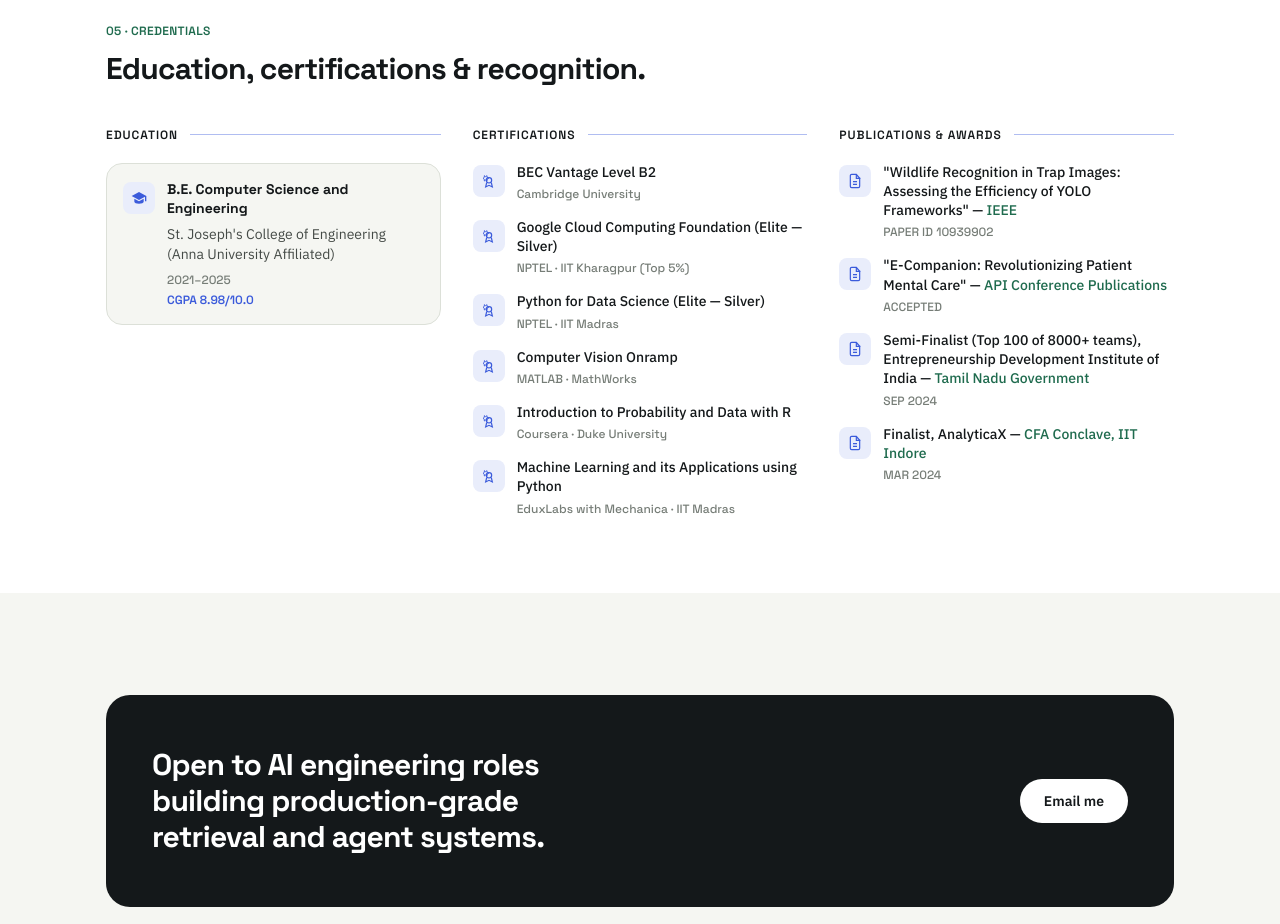
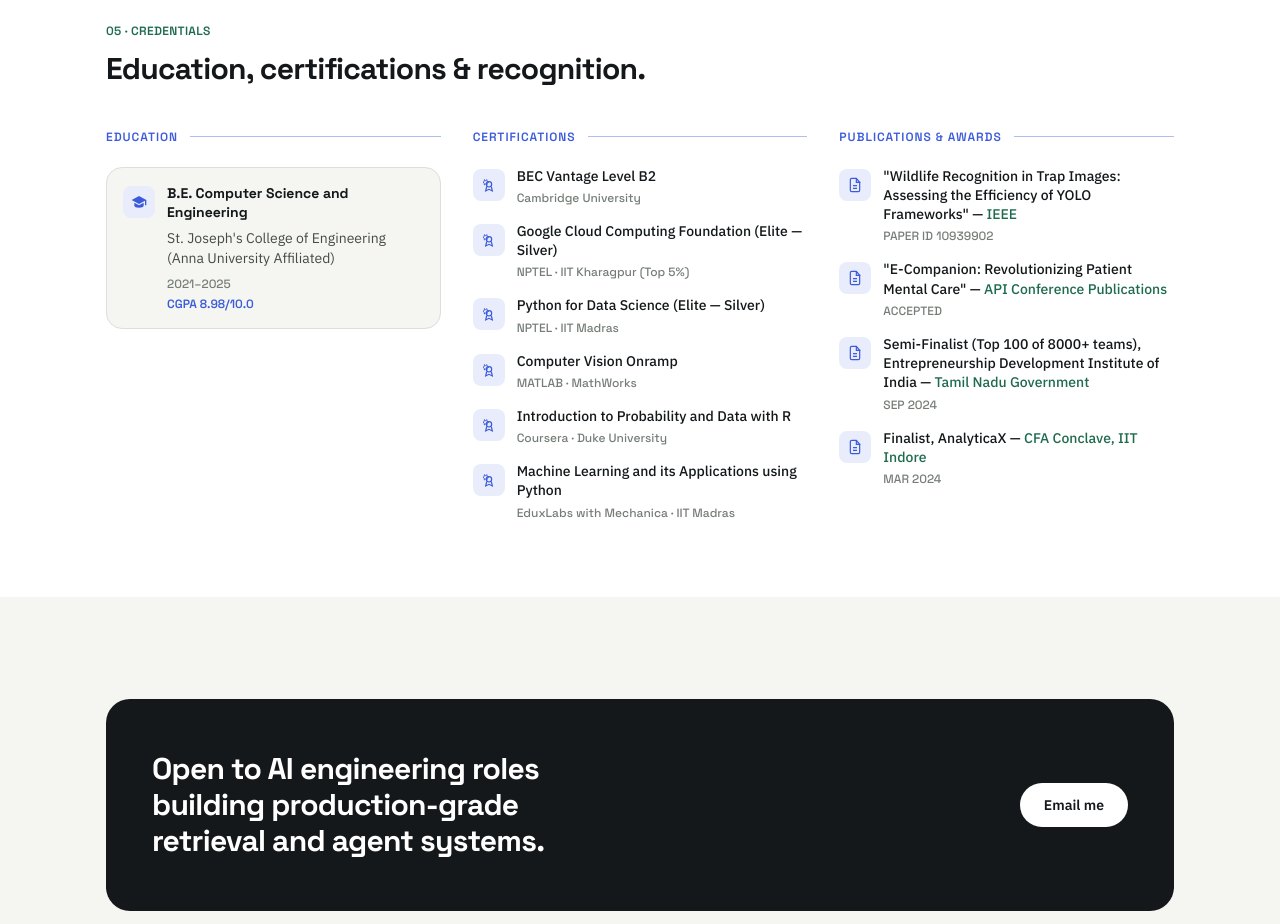
Before and after one commit to srik15/Portfolio, a React (Vite) app: page / in a window 1280 px wide. Shown: the part 4700-5624 px from the top of the page. Built offline with nearby package versions, Linux system fonts and the light colour scheme.

Commit message:
heading color change

```diff
--- a/src/components/Recognition.jsx
+++ b/src/components/Recognition.jsx
@@ -16,7 +16,7 @@ function TitleWithHighlight({ title, highlight }) {
 
 const ColumnHeading = ({ children }) => (
   <div className="mb-5 flex items-center gap-3">
-    <h3 className="font-display text-xs font-semibold uppercase tracking-[0.08em] text-ink">
+    <h3 className="font-display text-xs font-semibold uppercase leading-5 tracking-[0.08em] text-indigo">
       {children}
     </h3>
     <span className="h-px flex-1 bg-indigo/40" aria-hidden="true" />
```
